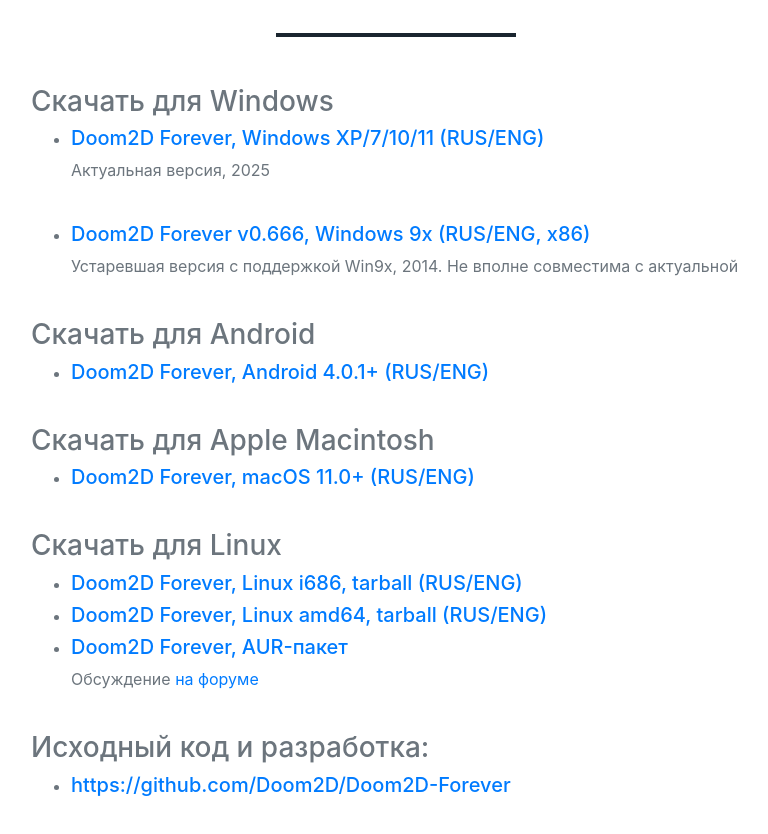
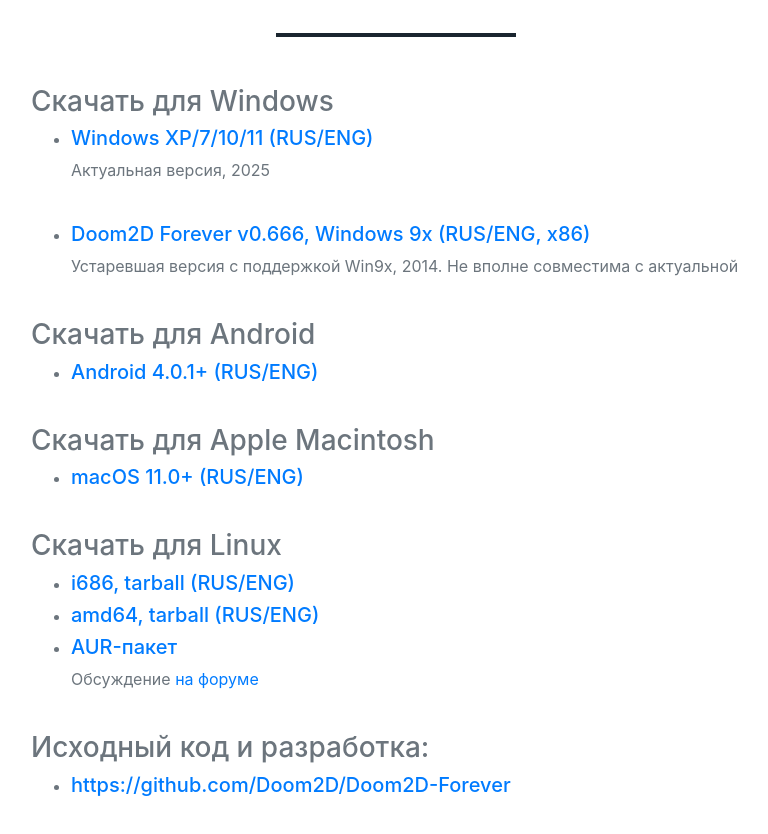
Before and after one commit to gena-nosov/landing, a website with bundled scripts: page index.html in a window 1280 px wide. Shown: the part 2180-3014 px from the top of the page, without its empty margins (244-1012 px from the left). Built offline with nearby package versions, Linux system fonts and the light colour scheme.

Commit message:
refactor: don't duplicate "Doom2D Forever" for each link

```diff
--- a/index.html
+++ b/index.html
@@ -186,7 +186,7 @@
 
 			<h3>Скачать для Windows</h3>
 <ul>
-<li><h5><a href="https://github.com/Doom2D/flake.nix/releases/latest/download/doom2df_windows.x86.zip">Doom2D Forever, Windows XP/7/10/11 (RUS/ENG)</a></h5></li>
+<li><h5><a href="https://github.com/Doom2D/flake.nix/releases/latest/download/doom2df_windows.x86.zip">Windows XP/7/10/11 (RUS/ENG)</a></h5></li>
 <!-- <li><h5><a href="https://github.com/Doom2D/flake.nix/releases/latest/download/doom2df_win64.x86-64.zip">Doom2D Forever, Windows XP/7/10/11 (RUS/ENG, x64)</a></h5></li> -->
 <p>Актуальная версия, 2025</p>
 <br/>
@@ -198,22 +198,22 @@
 <br>
 <h3>Скачать для Android</h3>
 <ul>
-<li><h5><a href="https://github.com/Doom2D/flake.nix/releases/latest/download/Doom2D-Forever.apk">Doom2D Forever, Android 4.0.1+ (RUS/ENG)</a></h5></li>
+<li><h5><a href="https://github.com/Doom2D/flake.nix/releases/latest/download/Doom2D-Forever.apk">Android 4.0.1+ (RUS/ENG)</a></h5></li>
 </ul>
 
 <br>
 <h3>Скачать для Apple Macintosh</h3>
 <ul>
-<li><h5><a href="https://github.com/Doom2D/flake.nix/releases/latest/download/Doom2D-Forever.dmg ">Doom2D Forever, macOS 11.0+ (RUS/ENG)</a></h5></li>
+<li><h5><a href="https://github.com/Doom2D/flake.nix/releases/latest/download/Doom2D-Forever.dmg ">macOS 11.0+ (RUS/ENG)</a></h5></li>
 </ul>
 
 <br>
 <h3>Скачать для Linux</h3>
 <ul>
-<li><h5><a href="https://deadsoftware.ru/files/terminalhash/d2df-linux-i386.tar.gz">Doom2D Forever, Linux i686, tarball (RUS/ENG)</a></h5></li>
-<li><h5><a href="https://deadsoftware.ru/files/terminalhash/d2df-linux-amd64.tar.gz">Doom2D Forever, Linux amd64, tarball (RUS/ENG)</a></h5></li>
+<li><h5><a href="https://deadsoftware.ru/files/terminalhash/d2df-linux-i386.tar.gz">i686, tarball (RUS/ENG)</a></h5></li>
+<li><h5><a href="https://deadsoftware.ru/files/terminalhash/d2df-linux-amd64.tar.gz">amd64, tarball (RUS/ENG)</a></h5></li>
 <!--<p>Игра требует следующие пакеты: libgme opus opusfile libvorbis mpg123 openal enet libmodplug sdl2 xmp. Названия могут разниться между дистрибутивами.</p>-->
-<li><h5><a href="https://aur.archlinux.org/packages/doom2df-bin/">Doom2D Forever, AUR-пакет</a></h5></li>
+<li><h5><a href="https://aur.archlinux.org/packages/doom2df-bin/">AUR-пакет</a></h5></li>
 <p>Обсуждение <a href="/forum/viewtopic.php?f=11&t=2919">на форуме</a></p>
 </ul>
 
```
